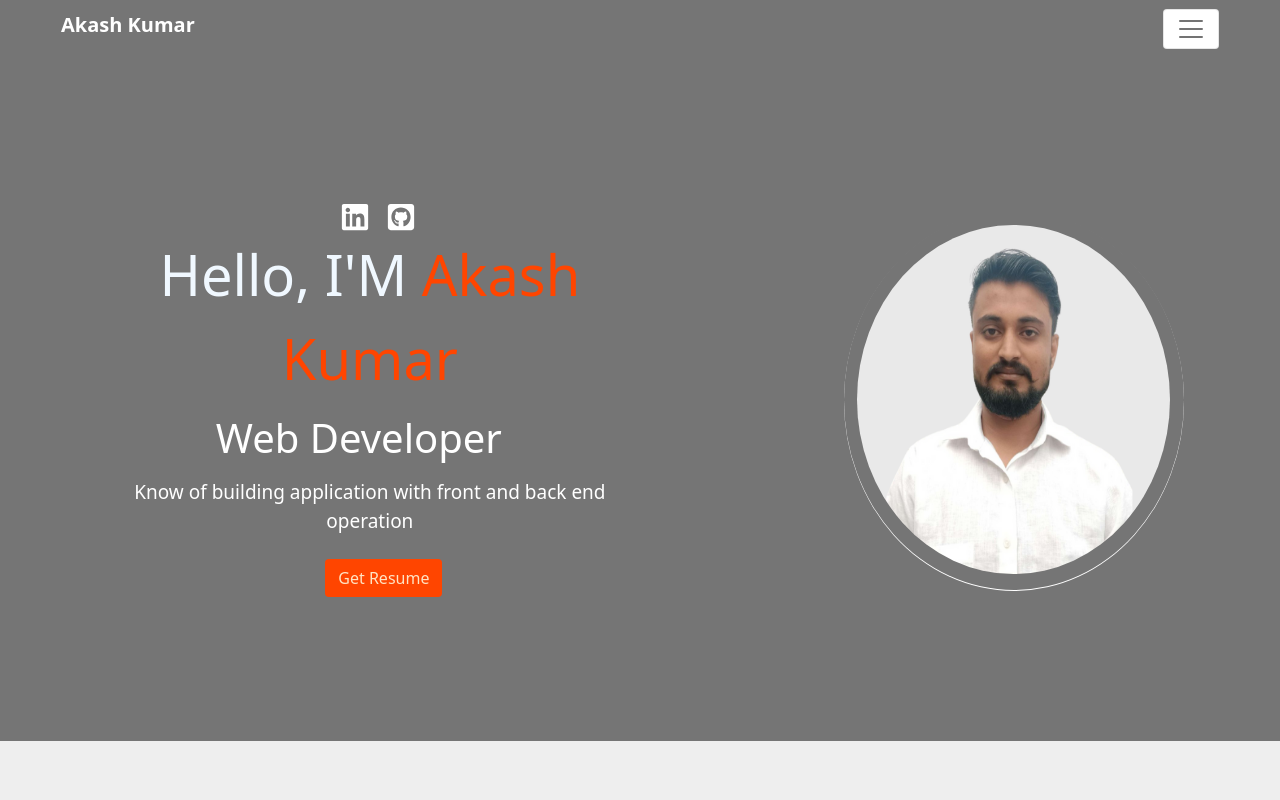
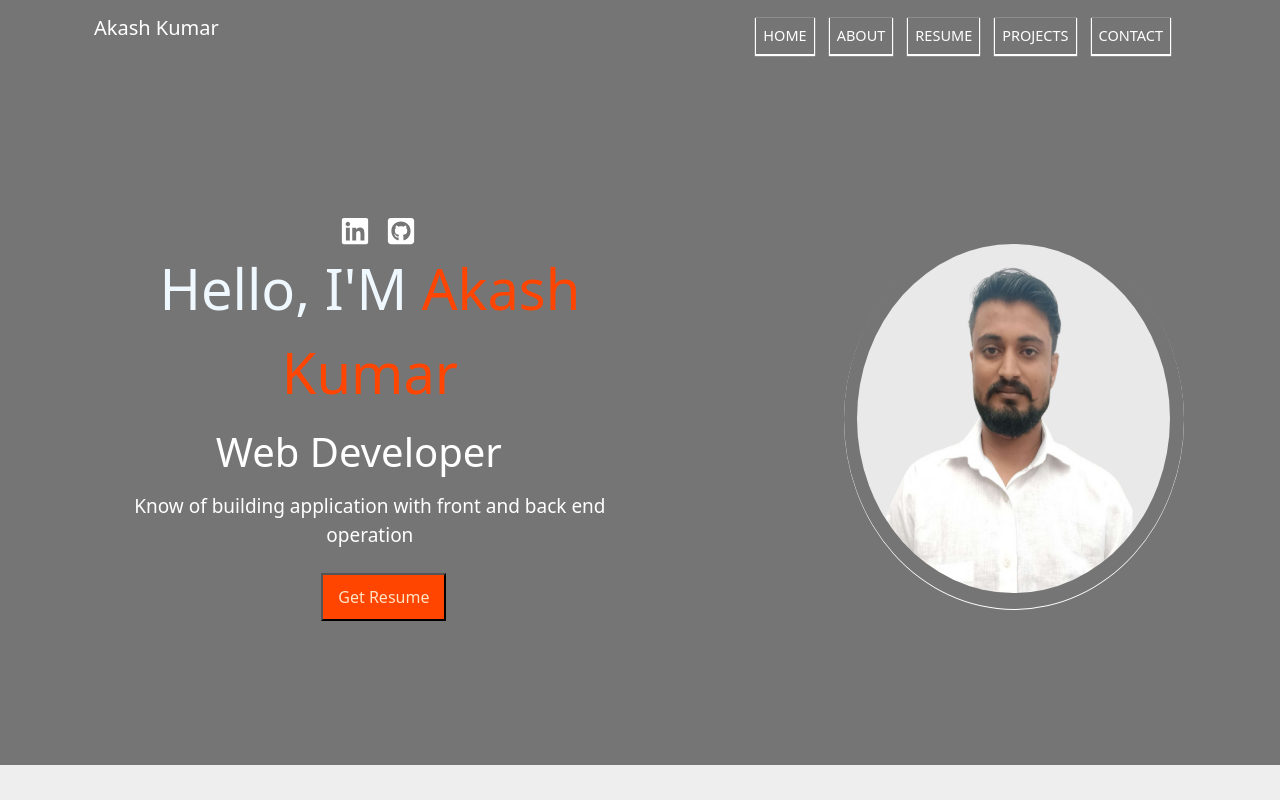
Before and after one commit to Akash1258/AkashPortfolio, a React (Create React App) app: page / in a window 1280 px wide. Shown: the top 800 px of the page. Built offline with nearby package versions, Linux system fonts and the light colour scheme.

Commit message:
Navbar fix

```diff
--- a/src/App.css
+++ b/src/App.css
@@ -6,9 +6,10 @@
   row-gap: 100px;
 }
 
-/* html{
+ html{
   scroll-behavior: smooth;
 }
+
 #home{
   height: auto;
 }
@@ -44,4 +45,4 @@
   #contact{
     height: auto;
   }
-} */
+}
--- a/src/App.js
+++ b/src/App.js
@@ -5,16 +5,20 @@ import AboutMe from './PortfolioContainer/AboutMe/AboutMe';
 import Resume from './PortfolioContainer/Resume/Resume';
 import Contact from './PortfolioContainer/ContactMe/Contact'
 import {Project} from './PortfolioContainer/Projects/Project'
+import Card from 'react-bootstrap/Card'
 
 function App() {
   return (
+    <>
     <div className="App container-fluid">
      <Profile/>
      <AboutMe/>
      <Resume/>
      <Project/>
      <Contact/>
+     <Card body>This is some text within a card body.</Card>
     </div>
+    </>
   );
 }
 
--- a/src/PortfolioContainer/AboutMe/AboutMe.jsx
+++ b/src/PortfolioContainer/AboutMe/AboutMe.jsx
@@ -5,7 +5,7 @@ import { FaLinkedin, FaGithubSquare } from "react-icons/fa";
 
 export default function AboutMe() {
     return (
-        <div className='mainDiv' id="about">
+        <div className='mainDiv' id="about" >
             <h2 className="pageHeading">About Me</h2>
             <div className='containerDiv'>
 
@@ -29,7 +29,7 @@ export default function AboutMe() {
                     <div className='aboutBtnDiv'>
                         {/* <button className='hireMeBtn'>Hire Me</button> */}
                         <a href="resume.pdf" download='resume.pdf'>
-                            <button className="btn highlighted-btn">Get Resume</button>
+                            <button className="getBtn">Get Resume</button>
                         </a>
                     </div>
                 </div>
--- a/src/PortfolioContainer/AboutMe/about.css
+++ b/src/PortfolioContainer/AboutMe/about.css
@@ -44,14 +44,14 @@
     border-radius: 25px;
     padding: 5px 15px;
 }
-.aboutBtnDiv button{
+.aboutBtnDiv .getBtn{
     color: #ffffff;
     background-color: orangered;
     border: none;
     border-radius: 25px;
     padding: 5px 15px;
 }
-.aboutBtnDiv button:hover{
+.aboutBtnDiv .getBtn:hover{
     color: #ffffff;
     background-color: #111146;
     border: none;
--- a/src/PortfolioContainer/ContactMe/Contact.jsx
+++ b/src/PortfolioContainer/ContactMe/Contact.jsx
@@ -19,7 +19,7 @@ export default function Contact() {
     }
     return (
         <div className='c' id="contact">
-            <div className="c-bg"></div>
+            {/* <div className="c-bg"></div> */}
             <div className="c-wrapper">
                 <div className="c-left">
                     <h1 className="c-title">Let's Meet</h1>
@@ -37,7 +37,7 @@ export default function Contact() {
                             Parsa Saran, Bihar
                         </div>
                         <div className="c-info-item socialmedia">
-                        <h1 className="c-icon"></h1>
+                        <h1 className="c-icon">{""}</h1>
                             <div className="colzs">
                                 <div className="colz-icons">
                                     <a href="http://www.linkedin.com/in/akash-kumar06"><FaLinkedin className='social-media-icon' /></a>
@@ -57,7 +57,7 @@ export default function Contact() {
                         <input type="text" placeholder="Subject" name="user_subject" />
                         <input type="text" placeholder="Email" name="user_email" />
                         <textarea name="message" placeholder="Message" rows="5"></textarea>
-                        <button>Submit</button>
+                        <button className="submitBtn">Submit</button>
                         {done && "Thank You"}
                     </form>
                 </div>
--- a/src/PortfolioContainer/ContactMe/contact.css
+++ b/src/PortfolioContainer/ContactMe/contact.css
@@ -77,7 +77,7 @@ textarea{
     padding-left:10px ;
 
 }
-button{
+.submitBtn{
     border: none;
     padding: 15px;
     background-color: orangered;
@@ -86,7 +86,7 @@ button{
     border-radius: 25px;
     cursor: pointer;
 }
-button:hover{
+.submitBtn:hover{
     border: none;
     padding: 15px;
     background-color: #111146;
@@ -107,4 +107,7 @@ button:hover{
         display: flex;
         flex-direction: column;
     }
+    .c-info-item{
+        width: 70%;
+    }
 }
--- a/src/PortfolioContainer/Home/Profile.jsx
+++ b/src/PortfolioContainer/Home/Profile.jsx
@@ -1,51 +1,37 @@
 import React from 'react'
 import Typical from 'react-typical'
 import { FaLinkedin, FaGithubSquare } from "react-icons/fa";
-import { Navbar, Container, Offcanvas, Nav } from 'react-bootstrap';
-import {Link} from 'react-scroll'
+import { Navbar, Container, Nav } from 'react-bootstrap';
+// import { Link } from 'react-scroll'
+import './profile.css'
 
-import './profile.css'
 
 export default function Profile() {
     return (
+        <>
             <div className="row" >
                 <div className="profile-container col-md-12" id="home">
                     <div className="row ">
                         <div className="col-md-12">
 
-                        <Navbar className="navBar-bg" expand={false} fixed="fixed">
-                            <Container fluid>
-                                <Navbar.Brand ><h5 className="heading">Akash Kumar</h5></Navbar.Brand>
-                                <Navbar.Toggle className="toggle-btn" aria-controls="offcanvasNavbar"
-                                    style={{ background: "#ffffff" }} />
-                                <Navbar.Offcanvas
-                                    id="offcanvasNavbar"
-                                    aria-labelledby="offcanvasNavbarLabel"
-                                    placement="left"
-                                    className="menu-bar"
-                                >
-                                    <Offcanvas.Header closeButton>
-                                        <Offcanvas.Title id="offcanvasNavbarLabel">
-                                            <div className="menubar-img">
-                                                <img src=".././akash.png" alt="profile" />
-                                            </div>
-                                        </Offcanvas.Title>
-                                    </Offcanvas.Header>
-                                    <Offcanvas.Body>
-                                        <Nav>
-                                            <Link to="home" ><Nav.Link ><p className="menu-content">HOME</p></Nav.Link></Link>
-                                            <Link to="about" ><Nav.Link> <p className="menu-content">ABOUT</p></Nav.Link></Link>
-                                           <Link to="resume" ><Nav.Link ><p className="menu-content">RESUME</p></Nav.Link></Link>
-                                            <Link to="project" ><Nav.Link ><p className="menu-content">PROJECTS</p></Nav.Link></Link>
-                                            <Link to="contact" ><Nav.Link ><p className="menu-content">CONTACT</p></Nav.Link></Link>
+                            <Navbar  expand="lg"  className="myNav">
+                                <Container>
+                                    <Navbar.Brand href="#home"><p style={{color:"#ffffff"}}>Akash Kumar</p></Navbar.Brand>
+                                    <Navbar.Toggle aria-controls="basic-navbar-nav" />
+                                    <Navbar.Collapse id="basic-navbar-nav" >
+                                        <Nav className="me-2 mx-auto  my-md-0 mr-md-3" >
+                                        <Nav.Link href="#home"><p className="menu-content">HOME</p></Nav.Link>
+                                        <Nav.Link href="#about"><p className="menu-content">ABOUT</p></Nav.Link>
+                                        <Nav.Link href="#resume"><p className="menu-content">RESUME</p></Nav.Link>
+                                        <Nav.Link href="#project"><p className="menu-content">PROJECTS</p></Nav.Link>
+                                        <Nav.Link href="#contact"><p className="menu-content">CONTACT</p></Nav.Link>
                                         </Nav>
-                                    </Offcanvas.Body>
-                                </Navbar.Offcanvas>
+                                    </Navbar.Collapse>
                                 </Container>
                             </Navbar>
                         </div>
                     </div>
-                <div className="row p-5">
+                    <div className="row p-5" >
                         <div className="profile-parent col-md-12 mt-5 mb-5 p-5 ">
                             <div className="profile-details">
                                 <div className="colz">
@@ -82,7 +68,7 @@ export default function Profile() {
                                 <div className='profile-option'>
 
                                     <a href="resume.pdf" download='resume.pdf'>
-                                    <button className="btn highlighted-btn">Get Resume</button>
+                                        <button className="getResumeBtn">Get Resume</button>
                                     </a>
                                 </div>
                             </div>
@@ -95,5 +81,6 @@ export default function Profile() {
                     </div>
                 </div>
             </div>
+        </>
     );
 }
--- a/src/PortfolioContainer/Home/profile.css
+++ b/src/PortfolioContainer/Home/profile.css
@@ -7,13 +7,13 @@
     background-size: cover;
     background-repeat: no-repeat;
 }
-.navBar-bg{
+ .myNav{
    background-color: #757575;
    border: none;
-   padding: 10px 25px;
-   /* padding:; */
+   color: #ffffff;
+   font-size: 14.5px;
 }
-.heading{
+/*.heading{
     color: #ffffff;
     font-weight: 600;
 
@@ -23,33 +23,33 @@
     color: #ffffff;
 }
 .menu-bar{
-    /* position: absolute; */
     top: 0rem;
     width: 300px;
     text-align: center;
     font-size: 20px;
 }
-.menu-content{
-   color: black;
-   padding: 7px 0px;
+*/
+ .menu-content{
+   color: #ffffff;
+   padding: 7px 7px;
+   font-size: 14.5px;
    margin: 0px;
+   box-shadow: 0 1px 1px 1px #ffffff;
 }
 .menu-content:hover{
     color: #ffffff;
     margin: 0px;
-    padding: 7px 0px;
-    border-radius: 10px;
-    background-color:orangered;
-    border: 1px solid green;
+    padding: 7px 7px;
+    background-color:#111146;
  }
- .menubar-img{
+ /* .menubar-img{
     margin-left: 80px;
  }
  .menubar-img img{
      width: 100px;
      height: 100px;
      border-radius: 50%;
- }
+ }  */
 .profile-parent{
     display: flex;
     align-items: center;
@@ -81,26 +81,27 @@
 .profile-option{
     justify-content: center;
 }
-.profile-option .btn-primary-btn{
+/* .profile-option .btn-primary-btn{
     background-color: darkslateblue;
     padding: 7.5px 18px;
     border: none;
     color: #ffffff;
     border-radius: 5px;
-}
-.profile-option .btn-primary-btn:hover{
+} */
+/* .profile-option .btn-primary-btn:hover{
     background-color: #ffffff;
-    /* padding: 7.5px 18px; */
+    padding: 7.5px 18px;
     color: black;
-}
-.profile-option .highlighted-btn{
+} */
+ .getResumeBtn{
+    padding: 10px 15px;
     margin: 0 0 0 28px;
     background-color: orangered;
     color: bisque;
 }
-.profile-option .highlighted-btn:hover{
-    /* padding: 6px 10px; */
-    /* margin: 0 0 0 28px; */
+.profile-option .getResumeBtn:hover{
+    /* padding: 10px px; */
+    margin: 0 0 0 28px;
     background-color: #111146;
     color: #ffffff;
 }
@@ -168,9 +169,9 @@
         width: 320px;
         margin: 0 0 0 4px;
     }
-    .btn .highlighted-btn{
+    /* .btn .highlighted-btn{
         margin-left: 40%;
-    }
+    } */
     .navBar-bg{
         background-color: #757575;
         border: none;
```
Also changed, not shown: src/PortfolioContainer/Projects/Project.jsx (+26 -1 lines), src/PortfolioContainer/Projects/project.css (+9 -17 lines), public/images/worklyf.png (added). Lines whose indentation alone changed are shown as unchanged.
